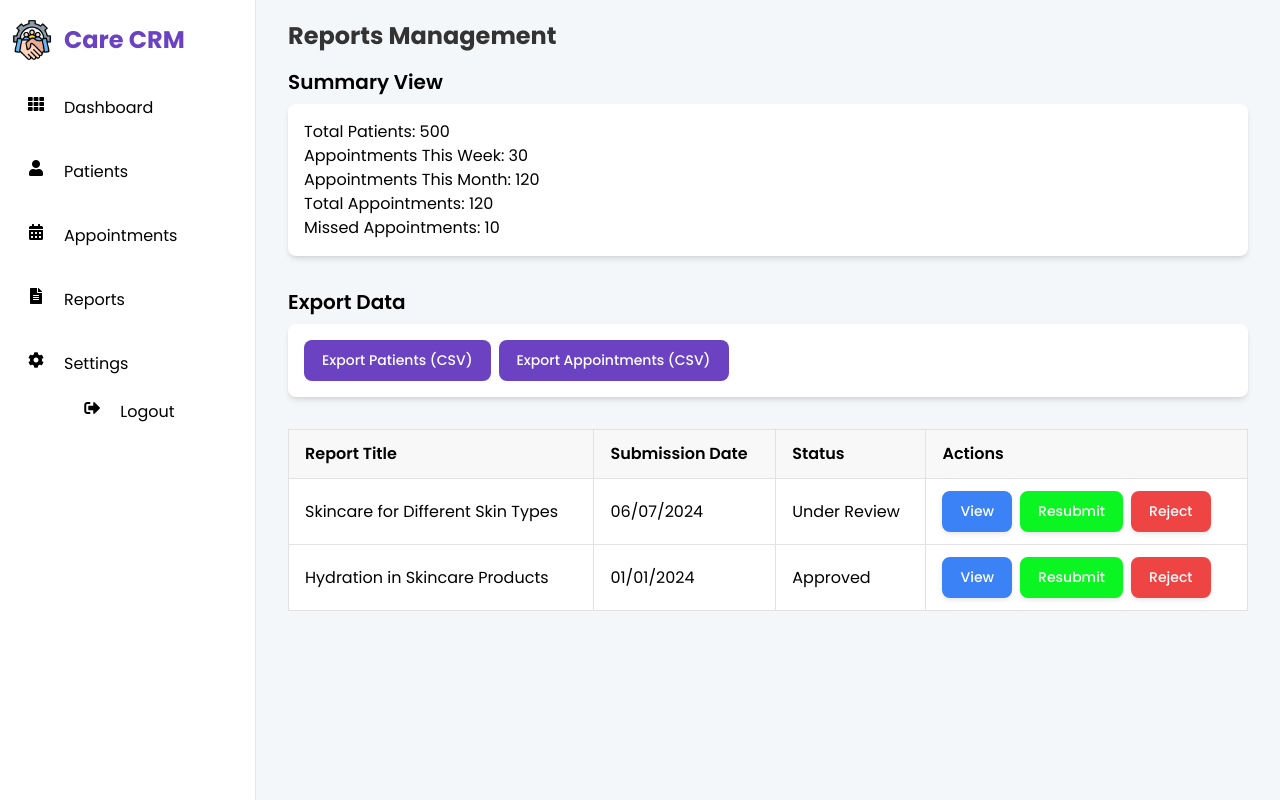
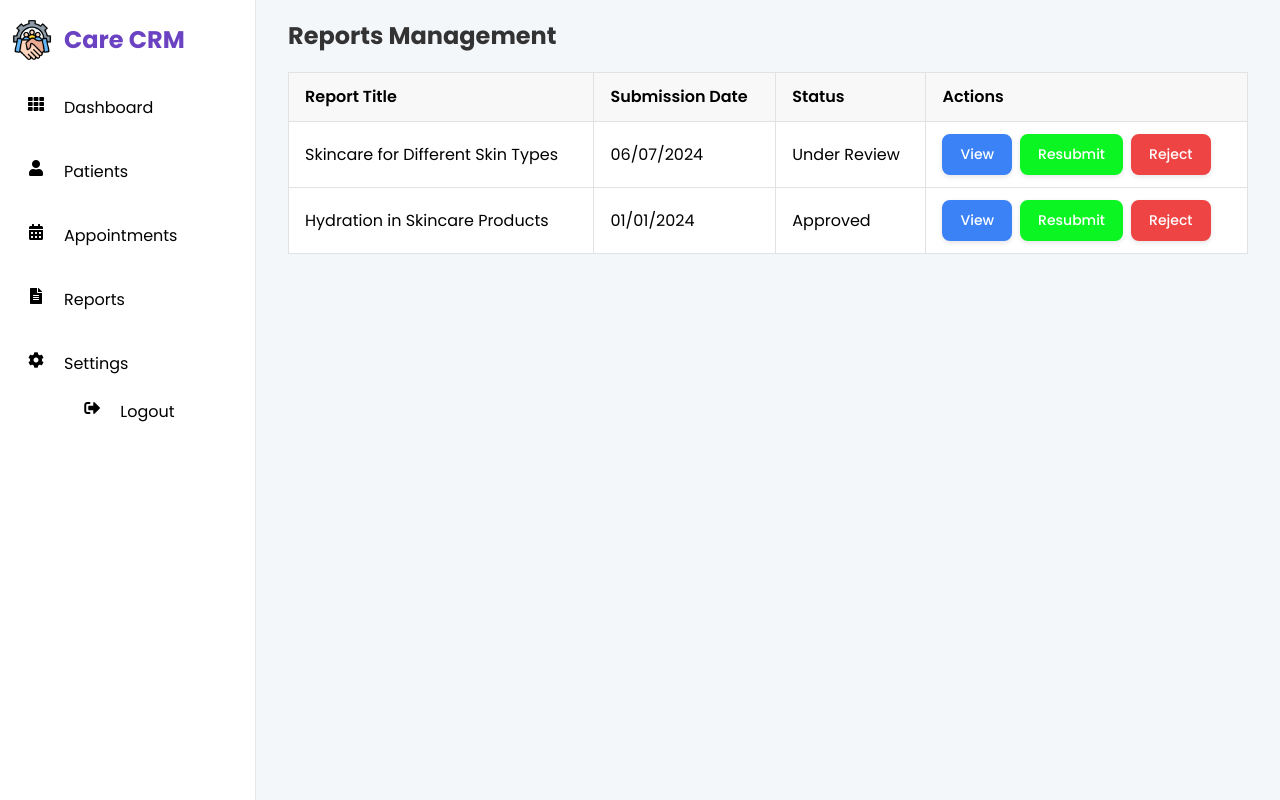
Before and after one commit to dumbbass/IntegCodeB, an Angular app in the folder SystemB/: page /adminreports in a window 1280 px wide. Built offline with nearby package versions, Linux system fonts and the light colour scheme.

Commit message:
No more export data in Reports

```diff
--- a/SystemB/package.json
+++ b/SystemB/package.json
@@ -18,10 +18,13 @@
     "@angular/platform-browser": "^17.3.0",
     "@angular/platform-browser-dynamic": "^17.3.0",
     "@angular/router": "^17.3.0",
+    "chart.js": "^4.4.7",
     "flowbite": "^2.5.2",
+    "jspdf": "^2.5.2",
     "rxjs": "~7.8.0",
     "system-b": "file:",
     "tslib": "^2.3.0",
+    "xlsx": "^0.18.5",
     "zone.js": "~0.14.3"
   },
   "devDependencies": {
--- a/SystemB/src/app/ADMIN/adminreports/adminreports.component.html
+++ b/SystemB/src/app/ADMIN/adminreports/adminreports.component.html
@@ -3,27 +3,6 @@
 <!-- Reports Management Content -->
 <main class="appointments-content pt-20 px-8">
     <h2 class="text-2xl font-semibold mb-4">Reports Management</h2>
-
-    <!-- Summary View Section -->
-    <section class="mb-8">
-        <h3 class="text-xl font-semibold mb-2">Summary View</h3>
-        <div class="bg-white p-4 rounded-lg shadow-md">
-            <p>Total Patients: {{ totalPatients }}</p>
-            <p>Appointments This Week: {{ appointmentsThisWeek }}</p>
-            <p>Appointments This Month: {{ appointmentsThisMonth }}</p>
-            <p>Total Appointments: {{ totalAppointments }}</p>
-            <p>Missed Appointments: {{ missedAppointments }}</p>
-        </div>
-    </section>
-
-    <!-- Export Data Section -->
-    <section class="mb-8">
-        <h3 class="text-xl font-semibold mb-2">Export Data</h3>
-        <div class="bg-white p-4 rounded-lg shadow-md">
-            <button class="bg-[#6A42C2] text-white p-2 rounded-lg mr-2" (click)="exportData('patients')">Export Patients (CSV)</button>
-            <button class="bg-[#6A42C2] text-white p-2 rounded-lg" (click)="exportData('appointments')">Export Appointments (CSV)</button>
-        </div>
-    </section>
 
     <!-- Existing Reports List Table -->
     <table class="min-w-full table-auto border-collapse bg-white">
```
Also changed, not shown: 1 other file (tests, documents, lock files or other folders).
